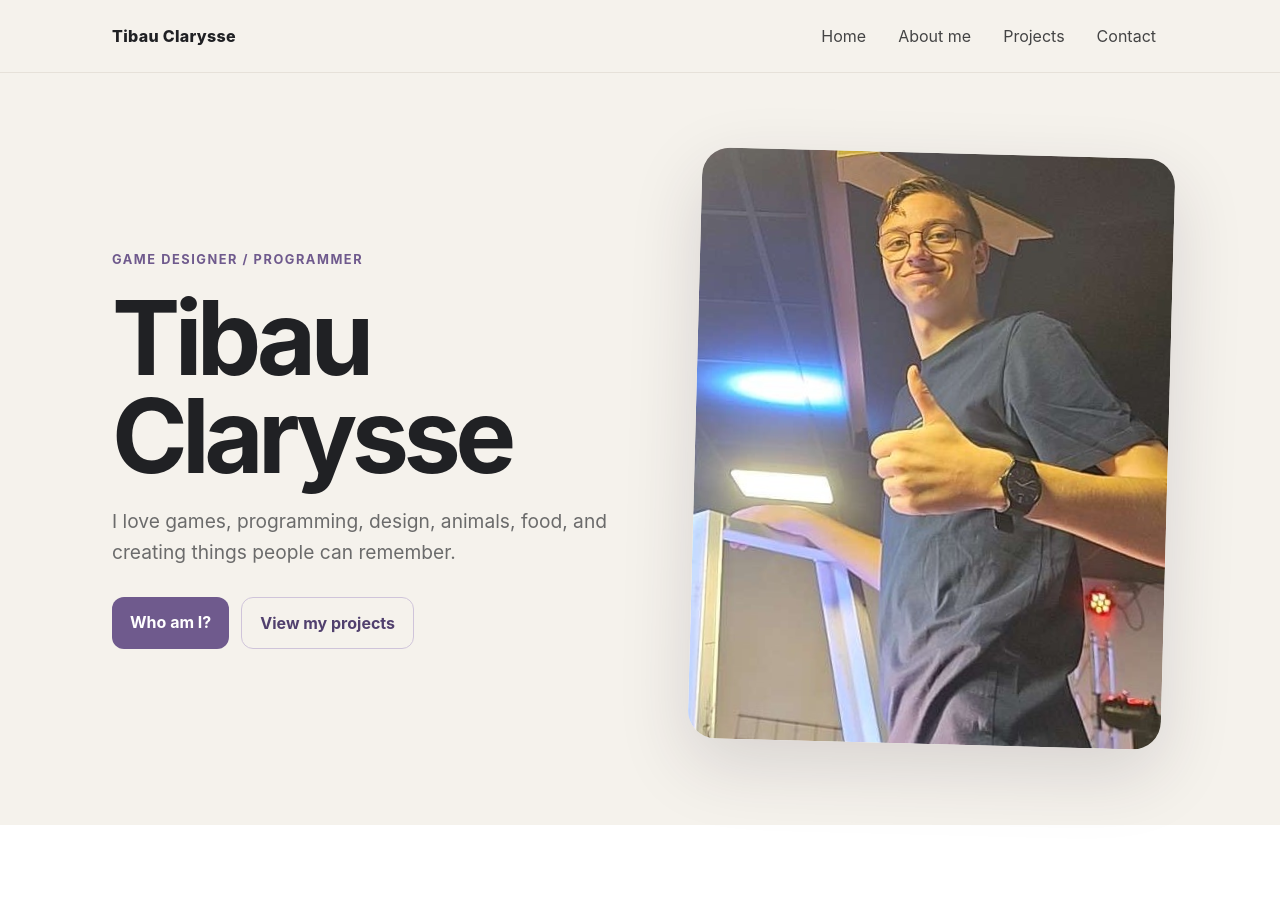
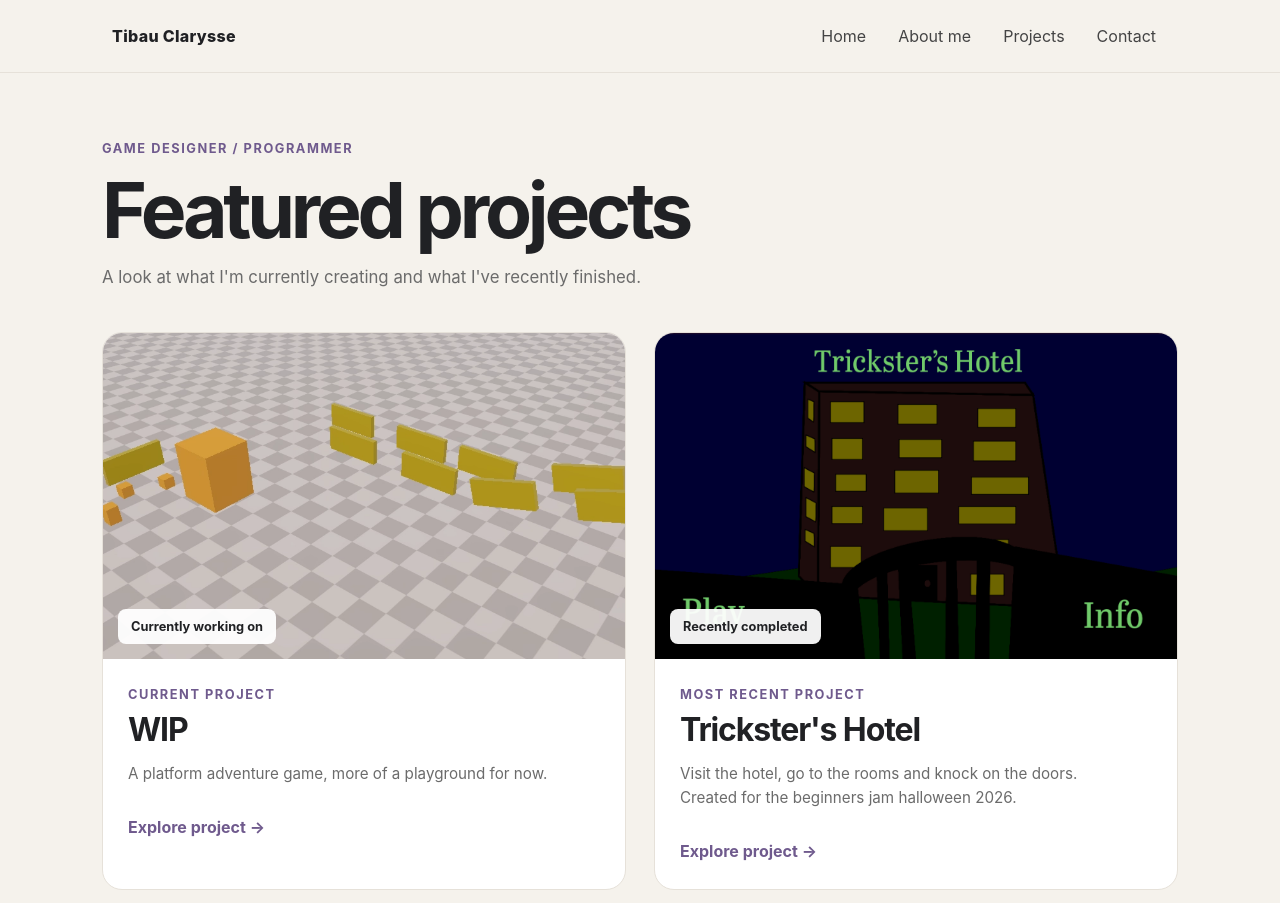
Before and after one commit to tiblolha/tibau-portfolio, a plain HTML site: page index.html in a window 1280 px wide. Shown: the top 903 px of the page. Drawn offline with Linux system fonts and the light colour scheme.

Commit message:
Created new page for tricksters hotel Fixed some css added featured games in home page

```diff
--- a/css/style.css
+++ b/css/style.css
@@ -5,6 +5,7 @@
     --text: #202124;
     --muted: #6b6b6b;
     --accent: #6f5a8d;
+    --green: #097969;
     --accent-dark: #51406e;
     --border: #e6e1d9;
     --max: 1100px;
@@ -60,6 +61,16 @@ h3 { font-size:1.35rem; margin-bottom:8px; }
   display:inline-block; text-decoration:none; padding:12px 18px; border-radius:12px;
   background:var(--accent); color:white; font-weight:700; transition:.2s ease;
 }
+.btn2 {
+    display: inline-block;
+    text-decoration: none;
+    padding: 12px 18px;
+    border-radius: 12px;
+    background: var(--green);
+    color: white;
+    font-weight: 700;
+    transition: .2s ease;
+}
 .btn:hover { background:var(--accent-dark); transform:translateY(-2px); }
 .btn.secondary { background:transparent; color:var(--accent-dark); border:1px solid #cfc4da; }
 .section { background:var(--surface); }
@@ -76,9 +87,9 @@ min-width: 0;
 height: auto;
 }
 .card h2 {
-  font-size: 1.3rem; /* Iets verkleind zodat het beter past op 3 kolommen */
+  font-size: 1.3rem;
   line-height: 1.2;
-  white-space: nowrap; /* Zorgt ervoor dat "Game design" op 1 regel blijft */
+  white-space: nowrap;
 }
 .card p {
 font-size: 0.9rem;
@@ -112,7 +123,9 @@ footer { padding:35px 22px; text-align:center; color:var(--muted); border-top:1p
   .hero { min-height:auto; padding-top:50px; }
   h1 { font-size:3.8rem; }
 }
-
+.changeColor{
+    background: #ffffff
+}
 .colorBox{
   background: #e9e2f0; /* change this color */
   max-width: 1000px;
@@ -123,6 +136,121 @@ footer { padding:35px 22px; text-align:center; color:var(--muted); border-top:1p
 
 .dog-image {
   text-align: center;
+}
+
+/* FEATURED PROJECTS */
+
+.featured-section {
+    max-width: 1120px;
+    margin: auto;
+    padding: 65px 22px 90px;
+}
+
+.featured-header {
+    margin-bottom: 40px;
+}
+
+    .featured-header h1 {
+        font-size: clamp(3rem, 6vw, 5rem);
+        margin: 15px 0;
+    }
+
+    .featured-header p {
+        color: var(--muted);
+        font-size: 1.05rem;
+    }
+
+.featured-grid {
+    display: grid;
+    grid-template-columns: 1fr 1fr;
+    gap: 28px;
+    align-items: stretch;
+}
+
+.featured-card {
+    background: white;
+    border: 1px solid var(--border);
+    border-radius: 20px;
+    overflow: hidden;
+    transition: transform .25s ease, box-shadow .25s ease;
+}
+
+    .featured-card:hover {
+        transform: translateY(-5px);
+        box-shadow: 0 15px 35px rgba(40,35,45,.1);
+    }
+
+.featured-image {
+    display: block;
+    position: relative;
+    overflow: hidden;
+}
+
+    .featured-image img {
+        width: 100%;
+        aspect-ratio: 16 / 10;
+        object-fit: cover;
+        transition: transform .4s ease;
+    }
+
+.featured-card:hover img {
+    transform: scale(1.04);
+}
+
+.project-tag {
+    position: absolute;
+    bottom: 15px;
+    left: 15px;
+    background: rgba(255,255,255,.94);
+    padding: 7px 13px;
+    border-radius: 8px;
+    font-size: .8rem;
+    font-weight: 700;
+}
+
+.featured-info {
+    padding: 25px;
+}
+
+    .featured-info h2 {
+        font-size: 2rem;
+        margin: 8px 0 12px;
+    }
+
+    .featured-info p {
+        color: var(--muted);
+        font-size: .95rem;
+        line-height: 1.6;
+    }
+
+.project-more {
+    display: inline-block;
+    margin-top: 12px;
+    color: var(--accent);
+    font-weight: 700;
+    text-decoration: none;
+}
+
+    .project-more:hover {
+        color: var(--accent-dark);
+    }
+
+.other-projects {
+    background: white;
+}
+
+    .other-projects h2 {
+        margin-top: 15px;
+    }
+
+@media (max-width: 800px) {
+    .featured-grid {
+        grid-template-columns: 1fr;
+    }
+
+    .featured-section {
+        padding-top: 45px;
+    }
 }
 
 .project-link { display:block; overflow:hidden; }
--- a/index.html
+++ b/index.html
@@ -22,18 +22,59 @@
 </header>
 
 <main>
-<section class="container hero fade-in">
-  <div>
+
+    <section class="featured-section">
+
+        <div class="featured-header">
             <div class="eyebrow">Game designer / programmer</div>
-    <h1>Tibau<br>Clarysse</h1>
-    <p class="lead">I love games, programming, design, animals, food, and creating things people can remember.</p>
-    <div class="buttons">
-      <a class="btn" href="about.html">Who am I?</a>
-      <a class="btn secondary" href="projects.html">View my projects</a>
+            <h1>Featured projects</h1>
+            <p>A look at what I'm currently creating and what I've recently finished.</p>
         </div>
+
+        <div class="featured-grid">
+
+            <!-- Current project -->
+            <article class="featured-card current">
+                <a href="WIP.html" class="featured-image">
+                    <img src="images/Project.webp" alt="Current project">
+                    <span class="project-tag">Currently working on</span>
+                </a>
+
+                <div class="featured-info">
+                    <div class="eyebrow">Current project</div>
+                    <h2>WIP</h2>
+                    <p>
+                        A platform adventure game, more of a playground for now.
+                    </p>
+                    <a href="WIP.html" class="project-more">
+                        Explore project →
+                    </a>
                 </div>
-  <div class="hero-photo"><img src="images/mePic.jpg" alt="Tibau"></div>
+            </article>
+
+            <!-- Most recent project -->
+            <article class="featured-card recent">
+                <a href="trickstersHotel.html" class="featured-image">
+                    <img src="images/Tricksters_Hotel.png" alt="Most recent project">
+                    <span class="project-tag">Recently completed</span>
+                </a>
+
+                <div class="featured-info">
+                    <div class="eyebrow">Most recent project</div>
+                    <h2>Trickster's Hotel</h2>
+                    <p>
+                        Visit the hotel, go to the rooms and knock on the doors.
+                        <br>Created for the beginners jam halloween 2026.
+                    </p>
+                    <a href="trickstersHotel.html" class="project-more">
+                        Explore project →
+                    </a>
+                </div>
+            </article>
+
+        </div>
     </section>
+
 
     <section class="section">
         <div class="container split">
@@ -67,7 +108,7 @@
             <article class="card">
                 <h2>Game design</h2>
                 <p>I try to make my ideas fun and different, with a pinch of silliness.<br> I can be serious when I need to be.</p>
-      <div class="quote">Creating something people can feel, remember, and laugh about.</div>
+                <div class="quote">Creating something people can feel, remember, and laugh about. - me</div>
             </article>
             <article class="card">
                 <h2>Contact me</h2>
```
Also changed, not shown: crash.html (+0 -1 lines), doodle-jump.html (+2 -2 lines), jousted.html (+0 -1 lines), projects.html (+19 -0 lines), trickstersHotel.html (added, +59 -0 lines), images/Tricksters_Hotel.png (added), images/Tricksters_Rankings.png (added), 1 other file. Lines whose indentation alone changed are shown as unchanged.
